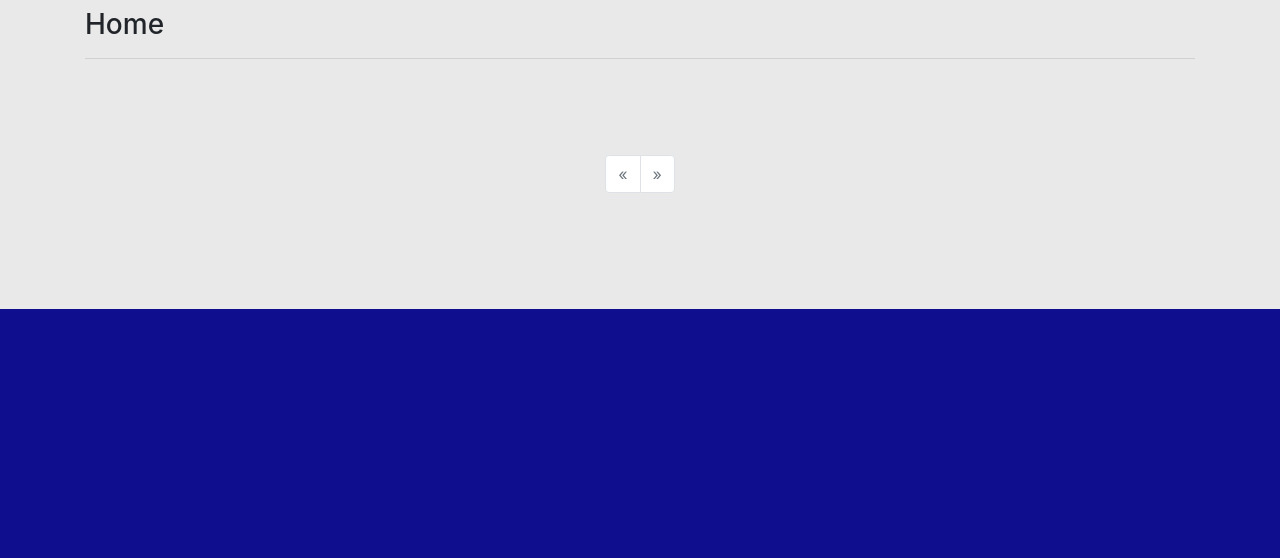
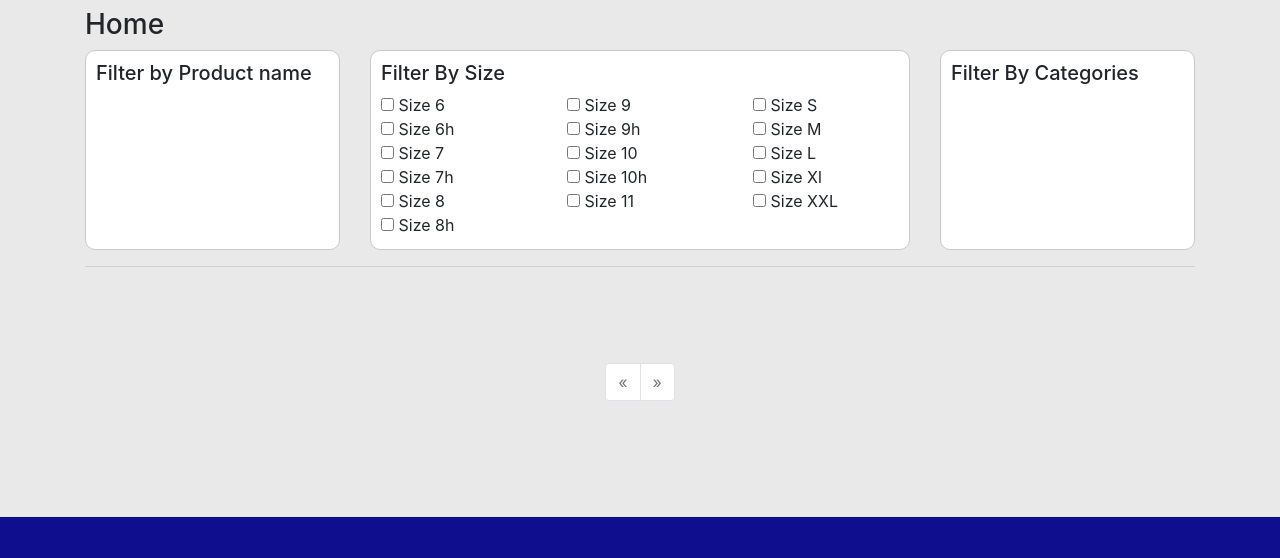
Before and after one commit to khoanguyen-dona/Django-Ecommerce-Asics-Website, a Django app: template templates/home.html in a window 1280 px wide. Shown: the part 100-658 px from the top of the page. Run offline with Django 3.2, Linux system fonts and the light colour scheme; the template is opened without the code that fills it, so the values that code supplies are empty.

Commit message:
filter product at home.html

```diff
--- a/ecomapp/models.py
+++ b/ecomapp/models.py
@@ -30,7 +30,7 @@ class Category(models.Model):
     slug=models.SlugField(unique=True)
 
     def __str__(self):
-        return self.title
+        return self.title+ '___#'+ str(self.id)
 
 class Product(models.Model):
     title=models.CharField(max_length=200)
--- a/ecomapp/urls.py
+++ b/ecomapp/urls.py
@@ -1,5 +1,6 @@
 from django.urls import path
 from .views import *
+from . import views
 app_name='ecomapp'
 urlpatterns=[
     # store------------------
@@ -10,6 +11,7 @@ urlpatterns=[
     path('product/<slug:slug>/',ProductDetailView.as_view(),name='productdetail'),
     path('my-cart/',MyCartView.as_view(),name='mycart'),
     path('wish-list/',WishListView.as_view(),name='wishlist'),
+    path('filter-product/',views.filter_product,name='filter-product'),
 
     path('add-to-cart-<int:pro_id>/',AddToCartView.as_view(),name='addtocart'),
     path('manage-cart/<int:cp_id>/',ManageCartView.as_view(),name='managecart'),
--- a/static/css/base.css
+++ b/static/css/base.css
@@ -218,3 +218,16 @@ header{
     /* background-color:rgb(112, 112, 255); */
     /* color:white; */
 }
+
+.home-card-filter{
+    height:200px;
+    border-color:#c9c9c9;
+    border-width:1px;
+    border-style:solid ;
+    border-radius:10px;
+    background-color:white;
+}
+.home-card-filter-name{
+    margin-left:10px;
+    margin-top:10px;
+}
--- a/templates/home.html
+++ b/templates/home.html
@@ -1,14 +1,76 @@
-{% extends 'base.html' %} {% load humanize %}
+{% extends 'base.html' %}
+{% load humanize %}
 {% load static %}
-{% block title %} Home {% endblock%}
+{% block title %} Home {% endblock %}
 {% block content %}
 
 <div class="container">
   <h3 class="mt-2" >Home</h3>
-  <hr>
-  <div class="row mt-5">
+
+  <div class=" row ">
+    <div class="col-md-3 col-sm-12" >
+      <div class="home-card-filter" >
+        <div class="home-card-filter-name">
+          <h5>Filter by Product name</h5>
+          {% for p in products  %}
+          <input class="filter-checkbox" type="checkbox" data-filter="productname" value="{{p.id}}"> {{p.title}} <br>
+          {% endfor %}
+        </div>
+      </div>
+
+
+    </div>
+
+    <div class="col-md-6 col-sm-12" >
+      <div class="home-card-filter" >
+        <div class="home-card-filter-name" >
+          <h5>Filter By Size</h5>
+          <div class="row">
+            <div class="col-4" >
+              <input class="filter-checkbox" type="checkbox" value="6"  data-filter="productsize" > Size 6 <br>
+              <input class="filter-checkbox" type="checkbox" value="6h" data-filter="productsize" > Size 6h  <br>
+              <input class="filter-checkbox" type="checkbox" value="7"  data-filter="productsize" > Size 7 <br>
+              <input class="filter-checkbox" type="checkbox" value="7h" data-filter="productsize" > Size 7h  <br>
+              <input class="filter-checkbox" type="checkbox" value="8"  data-filter="productsize" > Size 8  <br>
+              <input class="filter-checkbox" type="checkbox" value="8h" data-filter="productsize" > Size 8h    <br>
+            </div>
+            <div class="col-4" >
+              <input class="filter-checkbox" type="checkbox" value="9"  data-filter="productsize" > Size 9 <br>
+              <input class="filter-checkbox" type="checkbox" value="9h" data-filter="productsize" > Size 9h  <br>
+              <input class="filter-checkbox" type="checkbox" value="10" data-filter="productsize" > Size 10  <br>
+              <input class="filter-checkbox" type="checkbox" value="10h"data-filter="productsize" > Size 10h  <br>
+              <input class="filter-checkbox" type="checkbox" value="11" data-filter="productsize" > Size 11  <br>
+            </div>
+            <div class="col-4" >
+              <input type="checkbox" value="6"> Size S <br>
+              <input type="checkbox" value="6"> Size M  <br>
+              <input type="checkbox" value="6"> Size L  <br>
+              <input type="checkbox" value="6"> Size Xl  <br>
+              <input type="checkbox" value="6"> Size XXL  <br>
+            </div>
+          </div>
+        </div>
+      </div>
+
+    </div>
+
+    <div class="col-md-3 col-sm-12" >
+      <div class="home-card-filter" >
+        <div class="home-card-filter-name" >
+          <h5>Filter By Categories</h5>
+          {% for cat in categories %}
+          <input class="filter-checkbox" type="checkbox" data-filter="category" value="{{cat.id}}"> {{cat.title}} <br>
+          {% endfor %}
+        </div>
+      </div>
+    </div>
+
+  </div>
+<hr>
+
+  <div class="row mt-5" id="filtered-product" >
     {% for p in product_list %}
-    <div class="col-md-3 card ml-1 mt-1" style="left: 300px">
+    <div class="col-md-3 col-sm-6 col-6 card ml-0 mt-1" >
       <h5 class="mt-3 text-center ">
         <p>{{p.title}}</p>
 
@@ -35,7 +97,16 @@
 
     </div>
     {% endfor %}
+
+
   </div>
+
+
+
+
+
+
+
     <div class="row mt-5  ">
         <div class="col-md-12 d-flex justify-content-center">
             <nav aria-label="Page navigation ">
@@ -75,4 +146,38 @@
     </div>
 </div>
 
+<script>
+$(document).ready(function(){
+  // $('.loader').hide()
+  $('.filter-checkbox').on('click',function(){
+    let filter_object={}
+    $('.filter-checkbox').each(function(){
+      let filter_value=$(this).val()
+      let filter_key=$(this).data('filter')
+      filter_object[filter_key]=Array.from(document.querySelectorAll('input[data-filter=' + filter_key + ']:checked')).map(function(element){
+        return element.value
+      })
+    })
+    console.log('Filter object is : ',filter_object)
+    $.ajax({
+      url:'/filter-product',
+      data: filter_object,
+      // method:'get',
+      dataType:'json',
+      beforeSend: function(){
+        console.log("Trying to filter the product...")
+      },
+      success: function(response){
+        console.log(response)
+        console.log("data filtered successfully...")
+        $('#filtered-product').html(response.data)
+      }
+    });
+  });
+});
+
+
+</script>
+
+
 {% endblock content %}
```
Also changed, not shown: ecomapp/views.py (+43 -4 lines), templates/async/product-list.html (added, +28 -0 lines), db.sqlite3, media/products/thumbnails/kayano.jpg (added).
